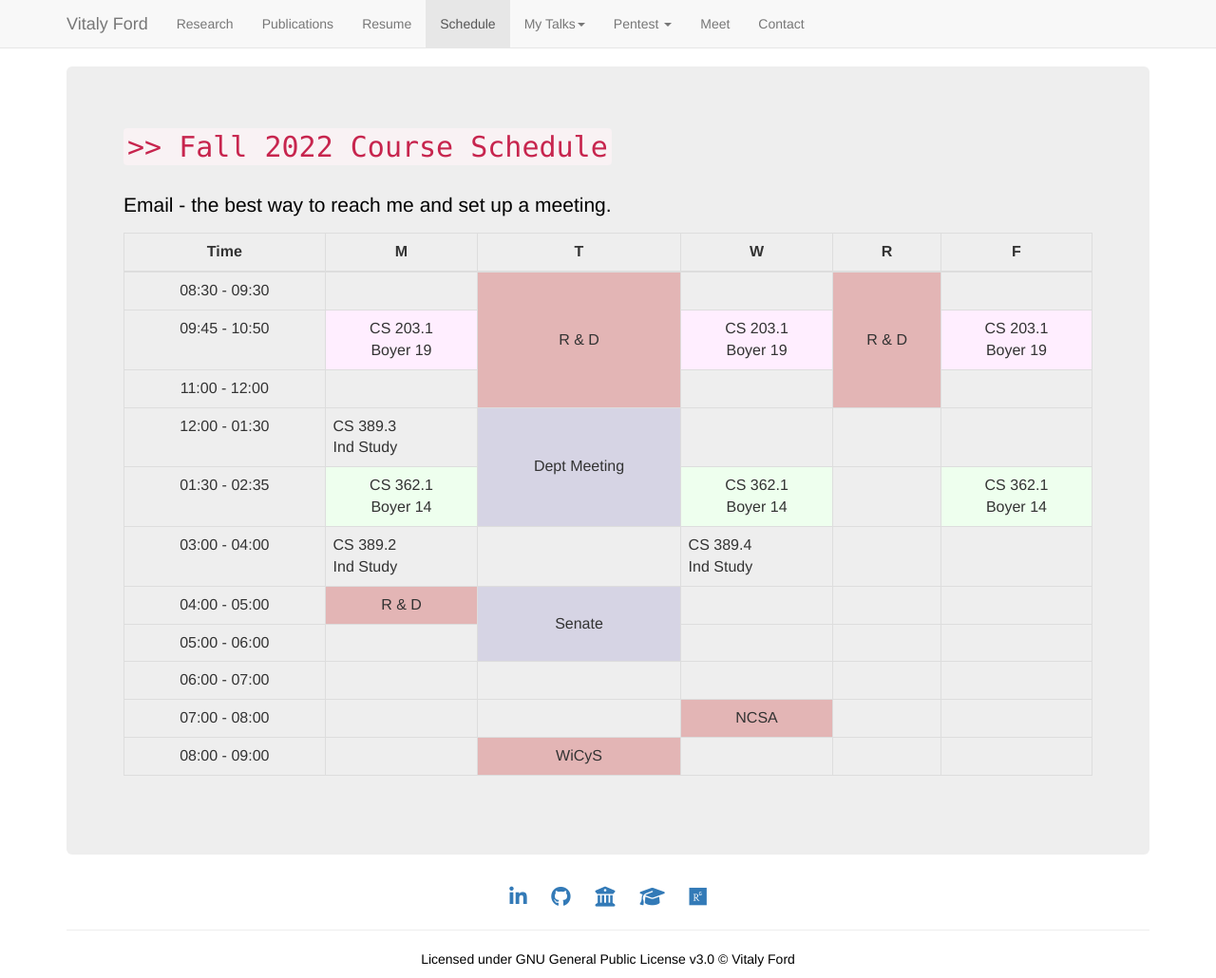
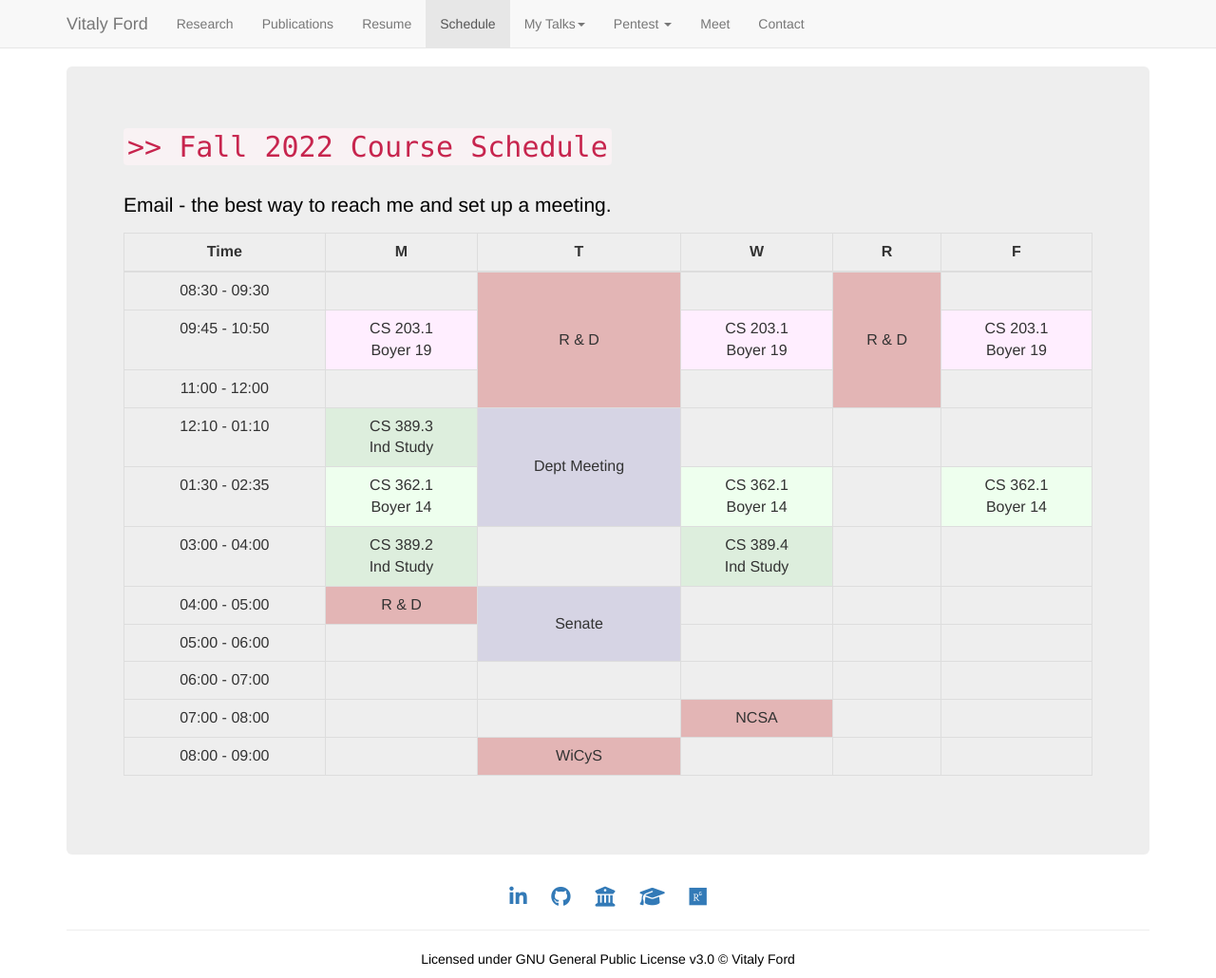
Before and after one commit to vitalyford/vitalyford.github.io, a Jekyll site: the page built from schedule.html, in a window 1280 px wide and 1030 px high. Shown: the whole window at 95% size. Built offline with Jekyll 4.4.1, drawn with Linux system fonts in a browser that asks for light colours; nearby versions of some CDN libraries.

Commit message:
Udpate styles for ind study

```diff
--- a/schedule.html
+++ b/schedule.html
@@ -39,8 +39,8 @@ permalink: "/schedule/"
                 <td></td>
             </tr>
             <tr>
-                <th>12:00 - 01:30</th>
-                <td>CS 389.3<br>Ind Study</td>
+                <th>12:10 - 01:10</th>
+                <td class="custom-table course3">CS 389.3<br>Ind Study</td>
                 <td rowspan="2" class="custom-table other">Dept Meeting</td>
                 <td></td>
                 <td></td>
@@ -55,9 +55,9 @@ permalink: "/schedule/"
             </tr>
             <tr>
                 <th>03:00 - 04:00</th>
-                <td>CS 389.2<br>Ind Study</td>
+                <td class="custom-table course3">CS 389.2<br>Ind Study</td>
                 <td></td>
-                <td>CS 389.4<br>Ind Study</td>
+                <td class="custom-table course3">CS 389.4<br>Ind Study</td>
                 <td></td>
                 <td></td>
             </tr>
```
